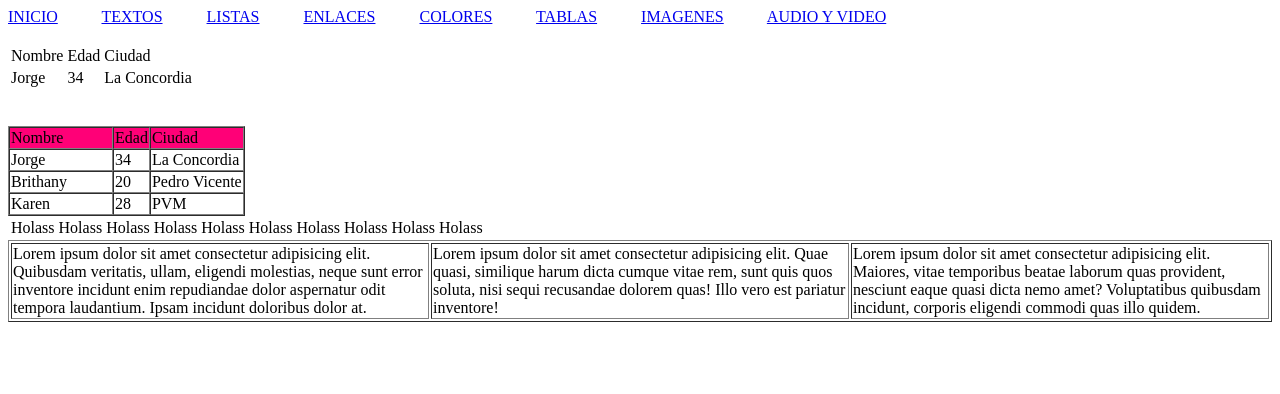
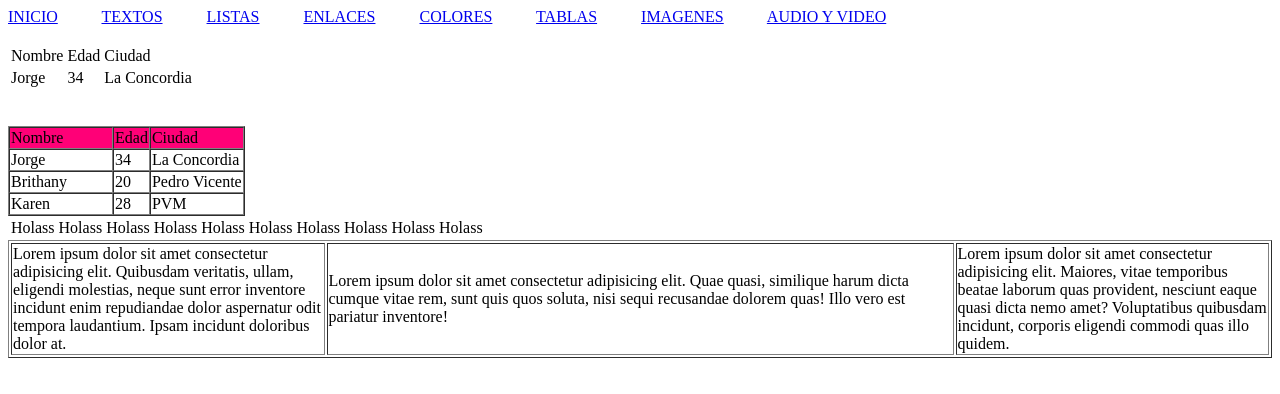
Before and after one commit to brithanydelgadopereira-dotcom/HTML, a plain HTML site: page tablas.html in a window 1280 px wide. Drawn offline with Linux system fonts and the light colour scheme.

Commit message:
Update tablas.html

```diff
--- a/tablas.html
+++ b/tablas.html
@@ -75,7 +75,7 @@
     <table border="1" width="100%">
         <tr>
             <td width="25%">Lorem ipsum dolor sit amet consectetur adipisicing elit. Quibusdam veritatis, ullam, eligendi molestias, neque sunt error inventore incidunt enim repudiandae dolor aspernatur odit tempora laudantium. Ipsam incidunt doloribus dolor at.</td>
-            <td width="25%">Lorem ipsum dolor sit amet consectetur adipisicing elit. Quae quasi, similique harum dicta cumque vitae rem, sunt quis quos soluta, nisi sequi recusandae dolorem quas! Illo vero est pariatur inventore!</td>
+            <td width="50%">Lorem ipsum dolor sit amet consectetur adipisicing elit. Quae quasi, similique harum dicta cumque vitae rem, sunt quis quos soluta, nisi sequi recusandae dolorem quas! Illo vero est pariatur inventore!</td>
             <td width="25%">Lorem ipsum dolor sit amet consectetur adipisicing elit. Maiores, vitae temporibus beatae laborum quas provident, nesciunt eaque quasi dicta nemo amet? Voluptatibus quibusdam incidunt, corporis eligendi commodi quas illo quidem.</td>
 
         </tr>
@@ -84,4 +84,5 @@
 
 </body>
 
+
 </html>
```
